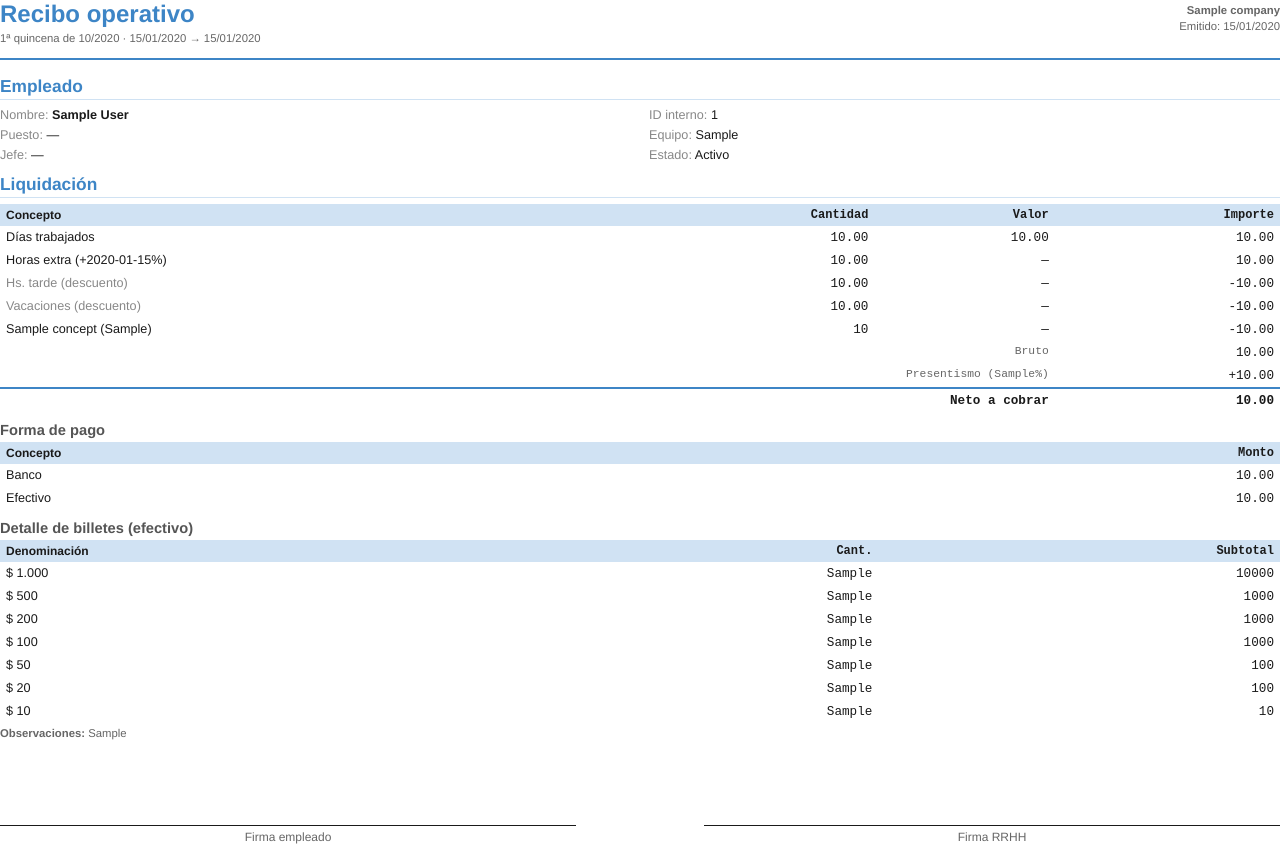
After one commit to tutem95/mamsys-V.1, a Django app: template apps/payroll/templates/payroll/pdf/talonarios.html in a window 1280 px wide. The commit adds this page. Run offline with Django 5.2, Linux system fonts and the light colour scheme; the template is opened without the code that fills it: most values are stand-ins (such as "Sample title", 1, 10 or a date in 2020); some libraries are stand-ins or nearby versions.

Commit message:
feat(pdf): generador WeasyPrint con PDF de Presupuesto y Talonarios de quincena
Helper apps/core/pdf.py: render_pdf(request, template, context, filename)
- Usa WeasyPrint.HTML.write_pdf().
- attachment=True para descarga forzada, sino inline en browser.
- base_url para que los assets relativos resuelvan.

Template base templates/pdf/base.html
- @page A4 con márgenes y footer "Página N de M".
- Tipografía 9.5pt Helvetica, paleta blue-mid (#3d85c6) consistente con
  el resto del sistema.
- Helpers CSS: .header, .kvs (grid 2 cols), .signature, .pagebreak,
  .badge (approved/draft/submitted), .num (mono + right).

PDF de Presupuesto (/presupuestos/<id>/pdf/)
- Header con datos de la sociedad y badge de status.
- Detalle de items con código de tarea + cant. + unit. + total.
- Tfoot con desglose materials/labor/subcontracts + margen + total.
- Notas si las hay.
- Líneas de firma cliente / constructora.
- Aviso "borrador — costos pueden variar" cuando is_locked=False.

PDF de Talonarios (/nomina/quincenas/<id>/talonarios.pdf)
- Un recibo por empleado, uno por página (page-break-after).
- Datos del empleado con snapshots de puesto/equipo/jefe.
- Tabla de liquidación con cada concepto: días+jornal, horas extra
  (con % aplicado), late_hours, vacations, extraordinarios firmados.
- Footer con bruto, presentismo y neto a cobrar.
- Detalle de billetes solo si cash > 0.
- Firma empleado / RRHH.

Links en UI:
- "📄 PDF" en /presupuestos/<id>/.
- "📄 Talonarios PDF" en /nomina/quincenas/<id>/.

Tests (2 nuevos): los templates renderizan correctamente con datos
mínimos, contienen los strings esperados (no testeo el PDF binario
porque WeasyPrint en CI suele ser inestable).

210/210 pasando (con flake aislado en
test_variance_analyzer_requires_min_samples por test pollution
pre-existente — no relacionado a PDFs).

```diff
--- a/apps/budgets/templates/budgets/detail.html
+++ b/apps/budgets/templates/budgets/detail.html
@@ -42,6 +42,7 @@
                 {% csrf_token %}
                 <button type="submit" class="text-sm text-brand-mid hover:underline">+ Nueva versión</button>
             </form>
+            <a href="{% url 'budgets:pdf' budget.pk %}" target="_blank" class="text-sm text-brand-mid hover:underline">📄 PDF</a>
         </div>
     </div>
 </header>
--- a/apps/budgets/urls.py
+++ b/apps/budgets/urls.py
@@ -13,4 +13,5 @@ urlpatterns = [
     path("<int:pk>/aprobar/", views.budget_approve, name="approve"),
     path("<int:pk>/rechazar/", views.budget_reject, name="reject"),
     path("<int:pk>/clonar/", views.budget_clone, name="clone"),
+    path("<int:pk>/pdf/", views.budget_pdf, name="pdf"),
 ]
--- /dev/null
+++ b/apps/payroll/templates/payroll/pdf/talonarios.html
@@ -0,0 +1,125 @@
+{% extends "pdf/base.html" %}
+
+{% block title %}Talonarios · {{ period }}{% endblock %}
+
+{% block content %}
+{% for entry in entries %}
+    <div {% if not forloop.last %}class="pagebreak"{% endif %}>
+        <header class="header">
+            <div>
+                <h1>Recibo operativo</h1>
+                <p class="small">
+                    {{ period.period_number }}ª quincena de {{ period.month|stringformat:"02d" }}/{{ period.year }}
+                    · {{ period.start_date|date:"d/m/Y" }} → {{ period.end_date|date:"d/m/Y" }}
+                </p>
+            </div>
+            <div class="right small">
+                <p><strong>{{ period.company.name }}</strong></p>
+                <p>Emitido: {{ today|date:"d/m/Y" }}</p>
+            </div>
+        </header>
+
+        <h2>Empleado</h2>
+        <div class="kvs">
+            <div><span class="label">Nombre:</span> <span class="value">{{ entry.employee.full_name }}</span></div>
+            <div><span class="label">ID interno:</span> {{ entry.employee.internal_id|default:"—" }}</div>
+            <div><span class="label">Puesto:</span> {{ entry.position_snapshot|default:"—" }}</div>
+            <div><span class="label">Equipo:</span> {{ entry.team_snapshot|default:"—" }}</div>
+            <div><span class="label">Jefe:</span> {{ entry.boss_snapshot|default:"—" }}</div>
+            <div><span class="label">Estado:</span> {{ entry.suspended|yesno:"Suspendido,Activo" }}</div>
+        </div>
+
+        <h2>Liquidación</h2>
+        <table>
+            <thead>
+                <tr><th>Concepto</th><th class="num">Cantidad</th><th class="num">Valor</th><th class="num">Importe</th></tr>
+            </thead>
+            <tbody>
+                <tr>
+                    <td>Días trabajados</td>
+                    <td class="num">{{ entry.days_worked|floatformat:2 }}</td>
+                    <td class="num">{{ entry.value_jornal|floatformat:2 }}</td>
+                    <td class="num">{{ entry.attendance_subtotal|floatformat:2 }}</td>
+                </tr>
+                {% if entry.overtime_hours %}
+                <tr>
+                    <td>Horas extra (+{{ period.plus_overtime_pct }}%)</td>
+                    <td class="num">{{ entry.overtime_hours|floatformat:2 }}</td>
+                    <td class="num">—</td>
+                    <td class="num">{{ entry.overtime_amount|floatformat:2 }}</td>
+                </tr>
+                {% endif %}
+                {% if entry.late_hours_amount %}
+                <tr>
+                    <td class="muted">Hs. tarde (descuento)</td>
+                    <td class="num">{{ entry.late_hours|floatformat:2 }}</td>
+                    <td class="num">—</td>
+                    <td class="num">-{{ entry.late_hours_amount|floatformat:2 }}</td>
+                </tr>
+                {% endif %}
+                {% if entry.vacations_amount %}
+                <tr>
+                    <td class="muted">Vacaciones (descuento)</td>
+                    <td class="num">{{ entry.vacations|floatformat:2 }}</td>
+                    <td class="num">—</td>
+                    <td class="num">-{{ entry.vacations_amount|floatformat:2 }}</td>
+                </tr>
+                {% endif %}
+                {% for x in entry.extraordinaries.all %}
+                <tr>
+                    <td>{{ x.concept.name }} ({{ x.concept.get_type_display }})</td>
+                    <td class="num">{{ x.quantity|default:"—" }}</td>
+                    <td class="num">—</td>
+                    <td class="num">{% if x.concept.type == "income" %}+{% else %}-{% endif %}{{ x.amount|floatformat:2 }}</td>
+                </tr>
+                {% endfor %}
+            </tbody>
+            <tfoot>
+                <tr><td colspan="3" class="num small">Bruto</td><td class="num">{{ entry.gross|floatformat:2 }}</td></tr>
+                {% if entry.presentismo_subtotal %}
+                    <tr><td colspan="3" class="num small">Presentismo ({{ period.plus_presentismo_pct }}%)</td><td class="num">+{{ entry.presentismo_subtotal|floatformat:2 }}</td></tr>
+                {% endif %}
+                <tr class="totals"><td colspan="3" class="num">Neto a cobrar</td><td class="num">{{ entry.net|floatformat:2 }}</td></tr>
+            </tfoot>
+        </table>
+
+        <h3>Forma de pago</h3>
+        <table>
+            <thead>
+                <tr><th>Concepto</th><th class="num">Monto</th></tr>
+            </thead>
+            <tbody>
+                <tr><td>Banco</td><td class="num">{{ entry.bank_amount|floatformat:2 }}</td></tr>
+                <tr><td>Efectivo</td><td class="num">{{ entry.cash_amount|floatformat:2 }}</td></tr>
+            </tbody>
+        </table>
+
+        {% if entry.cash_amount %}
+        <h3>Detalle de billetes (efectivo)</h3>
+        <table>
+            <thead><tr><th>Denominación</th><th class="num">Cant.</th><th class="num">Subtotal</th></tr></thead>
+            <tbody>
+                {% if entry.bills_1000 %}<tr><td>$ 1.000</td><td class="num">{{ entry.bills_1000 }}</td><td class="num">{{ entry.bills_1000|floatformat:0 }}000</td></tr>{% endif %}
+                {% if entry.bills_500 %}<tr><td>$ 500</td><td class="num">{{ entry.bills_500 }}</td><td class="num">{{ entry.bills_500|floatformat:0 }}00</td></tr>{% endif %}
+                {% if entry.bills_200 %}<tr><td>$ 200</td><td class="num">{{ entry.bills_200 }}</td><td class="num">{{ entry.bills_200|floatformat:0 }}00</td></tr>{% endif %}
+                {% if entry.bills_100 %}<tr><td>$ 100</td><td class="num">{{ entry.bills_100 }}</td><td class="num">{{ entry.bills_100|floatformat:0 }}00</td></tr>{% endif %}
+                {% if entry.bills_50 %}<tr><td>$ 50</td><td class="num">{{ entry.bills_50 }}</td><td class="num">{{ entry.bills_50|floatformat:0 }}0</td></tr>{% endif %}
+                {% if entry.bills_20 %}<tr><td>$ 20</td><td class="num">{{ entry.bills_20 }}</td><td class="num">{{ entry.bills_20|floatformat:0 }}0</td></tr>{% endif %}
+                {% if entry.bills_10 %}<tr><td>$ 10</td><td class="num">{{ entry.bills_10 }}</td><td class="num">{{ entry.bills_10|floatformat:0 }}</td></tr>{% endif %}
+            </tbody>
+        </table>
+        {% endif %}
+
+        {% if entry.receipt_observations %}
+            <p class="small"><strong>Observaciones:</strong> {{ entry.receipt_observations }}</p>
+        {% endif %}
+
+        <div class="signature">
+            <div class="box"><div class="line">Firma empleado</div></div>
+            <div class="box"><div class="line">Firma RRHH</div></div>
+        </div>
+    </div>
+{% empty %}
+    <p>Sin entradas en esta quincena.</p>
+{% endfor %}
+{% endblock %}
--- a/apps/payroll/templates/payroll/period_detail.html
+++ b/apps/payroll/templates/payroll/period_detail.html
@@ -21,6 +21,7 @@
                 {% csrf_token %}
                 <button type="submit" class="text-xs text-brand-mid hover:underline">↻ Regenerar entradas faltantes</button>
             </form>
+            <a href="{% url 'payroll:period_talonarios_pdf' period.pk %}" target="_blank" class="text-sm text-brand-mid hover:underline">📄 Talonarios PDF</a>
             <a href="{% url 'payroll:period_edit' period.pk %}" class="text-sm text-brand-mid hover:underline">Editar quincena</a>
         </div>
     </div>
--- a/apps/payroll/urls.py
+++ b/apps/payroll/urls.py
@@ -16,6 +16,7 @@ urlpatterns = [
     path("quincenas/<int:pk>/", views.period_detail, name="period_detail"),
     path("quincenas/<int:pk>/editar/", views.period_edit, name="period_edit"),
     path("quincenas/<int:pk>/regenerar/", views.period_regenerate_entries, name="period_regenerate"),
+    path("quincenas/<int:pk>/talonarios.pdf", views.period_talonarios_pdf, name="period_talonarios_pdf"),
     path("quincenas/entradas/<int:pk>/", views.entry_edit, name="entry_edit"),
 
     # Carga social
--- /dev/null
+++ b/templates/pdf/base.html
@@ -0,0 +1,56 @@
+{% load static %}<!DOCTYPE html>
+<html lang="es-AR">
+<head>
+    <meta charset="UTF-8">
+    <title>{% block title %}{% endblock %}</title>
+    <style>
+        @page {
+            size: A4;
+            margin: 2cm 1.5cm;
+            @bottom-center {
+                content: "Página " counter(page) " de " counter(pages);
+                font-family: Helvetica, sans-serif;
+                font-size: 8pt;
+                color: #888;
+            }
+        }
+        * {
+            box-sizing: border-box;
+        }
+        body {
+            font-family: Helvetica, Arial, sans-serif;
+            font-size: 9.5pt;
+            color: #1a1a1a;
+            margin: 0;
+        }
+        h1 { font-size: 18pt; margin: 0 0 4px 0; color: #3d85c6; }
+        h2 { font-size: 13pt; margin: 12px 0 6px 0; color: #3d85c6; border-bottom: 1px solid #d0e2f3; padding-bottom: 2px; }
+        h3 { font-size: 11pt; margin: 10px 0 4px 0; color: #555; }
+        p { margin: 4px 0; }
+        table { width: 100%; border-collapse: collapse; margin: 4px 0; }
+        th, td { padding: 4px 6px; text-align: left; vertical-align: top; }
+        th { background: #d0e2f3; color: #1a1a1a; font-weight: bold; font-size: 9pt; }
+        tr.totals td { border-top: 2px solid #3d85c6; font-weight: bold; }
+        td.num, th.num { text-align: right; font-family: "Courier New", monospace; white-space: nowrap; }
+        .small { font-size: 8.5pt; color: #666; }
+        .muted { color: #888; }
+        .header { display: flex; justify-content: space-between; align-items: flex-start; border-bottom: 2px solid #3d85c6; padding-bottom: 10px; margin-bottom: 16px; }
+        .header .right { text-align: right; }
+        .kvs { display: grid; grid-template-columns: 1fr 1fr; gap: 6px 18px; margin: 8px 0; }
+        .kvs .label { color: #888; }
+        .kvs .value { font-weight: bold; }
+        .signature { margin-top: 36px; display: flex; justify-content: space-between; }
+        .signature .box { width: 45%; text-align: center; font-size: 9pt; color: #666; }
+        .signature .line { border-top: 1px solid #1a1a1a; padding-top: 4px; margin-top: 50px; }
+        .pagebreak { page-break-after: always; }
+        .badge { display: inline-block; padding: 2px 6px; border-radius: 3px; font-size: 8pt; }
+        .badge.approved { background: #d4edda; color: #155724; }
+        .badge.draft { background: #e2e3e5; color: #383d41; }
+        .badge.submitted { background: #fff3cd; color: #856404; }
+    </style>
+    {% block extra_head %}{% endblock %}
+</head>
+<body>
+    {% block content %}{% endblock %}
+</body>
+</html>
```
Also changed, not shown: apps/budgets/templates/budgets/pdf/budget.html (added, +91 -0 lines), apps/budgets/tests/test_pdf.py (added, +65 -0 lines), apps/budgets/views.py (+49 -0 lines), apps/core/pdf.py (added, +27 -0 lines), apps/payroll/tests/test_pdf.py (added, +48 -0 lines), apps/payroll/views.py (+30 -0 lines).
